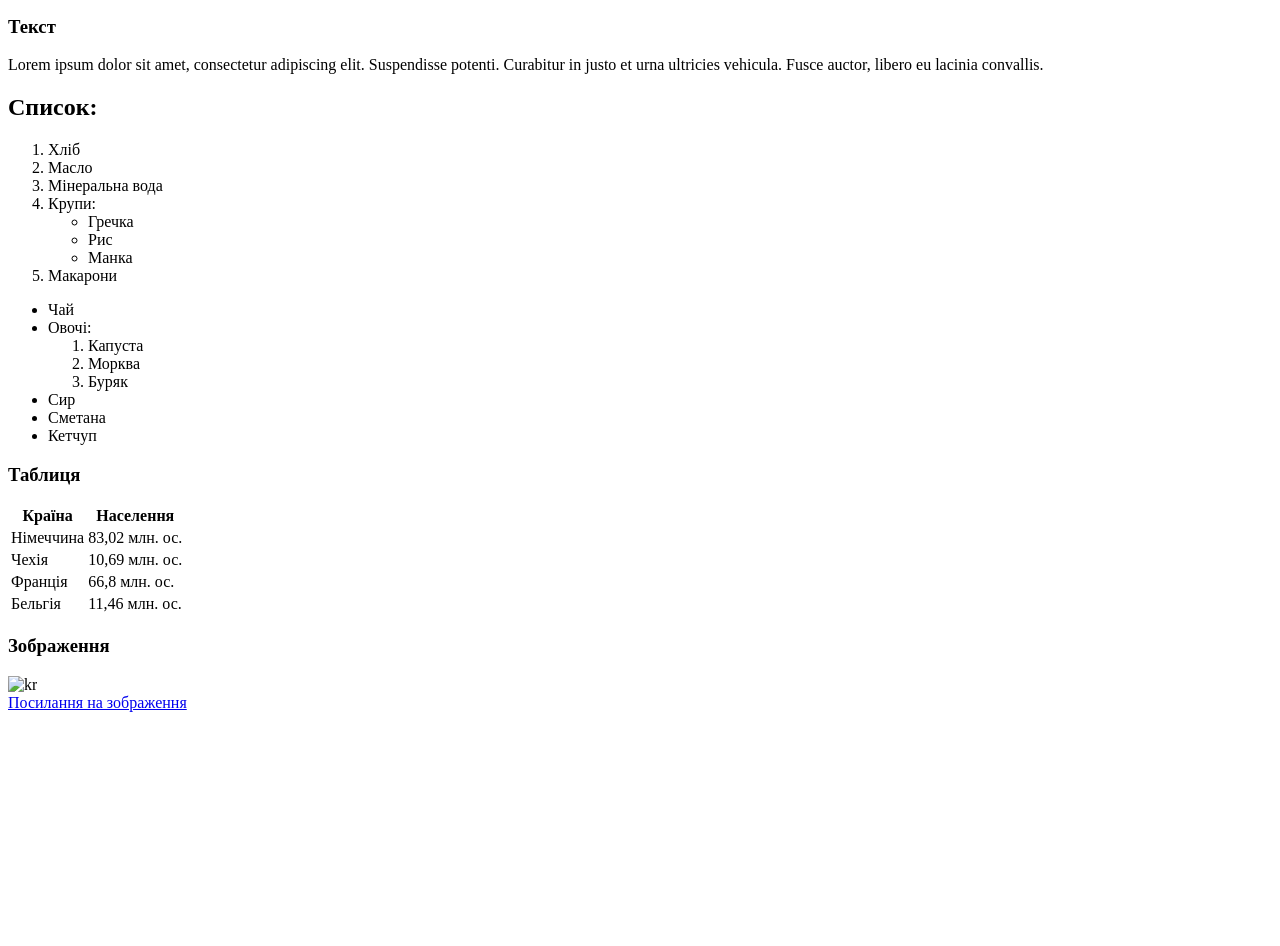
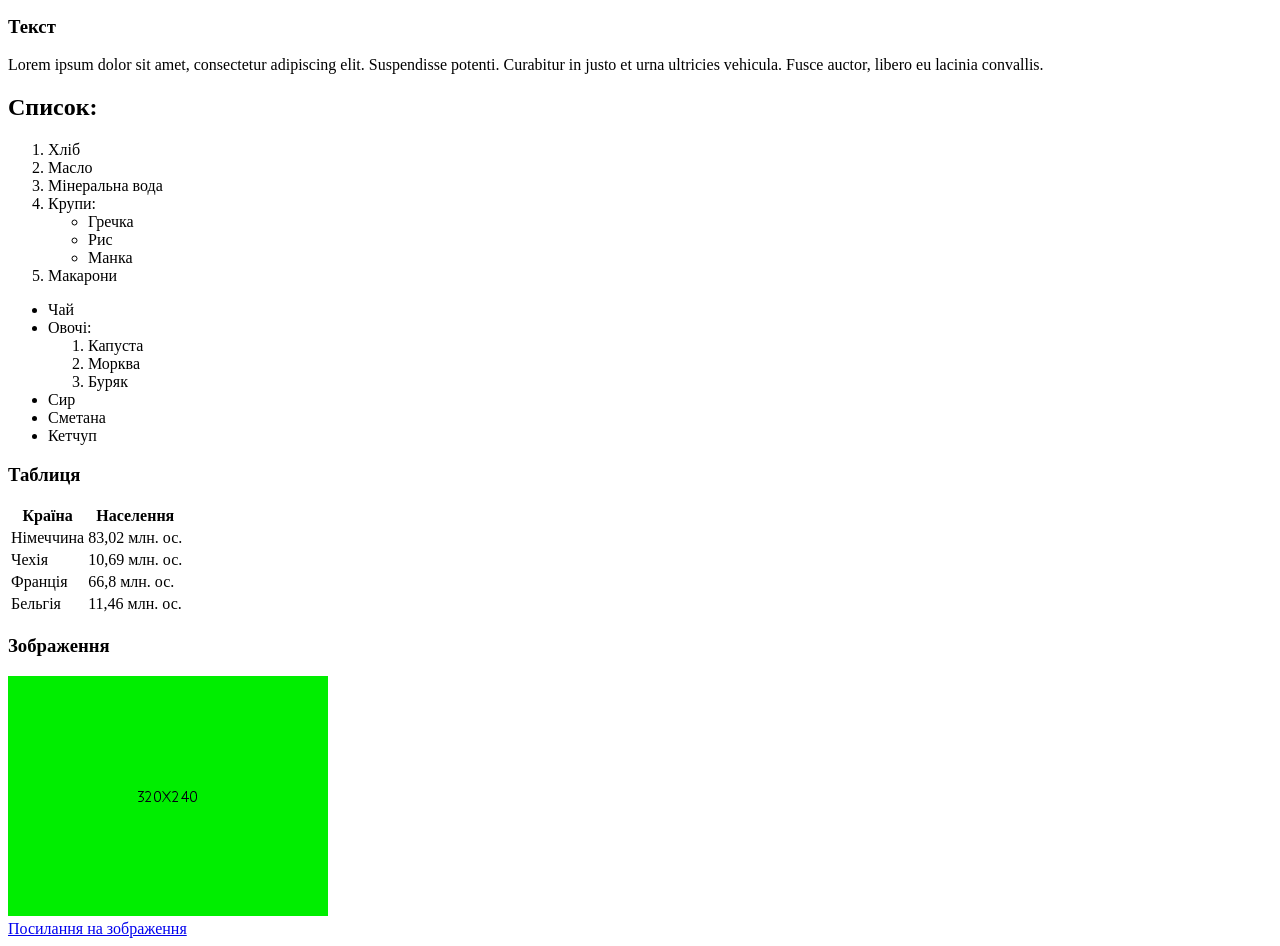
Before and after one commit to JoeWester/kontr_rep, a plain HTML site: page Kontr/index.html in a window 1280 px wide. Shown: the part 152-1098 px from the top of the page. Before the commit the page ends 872 px from the top, so only its background shows below. Drawn offline with Linux system fonts and the light colour scheme.

Commit message:
Update index.html

```diff
--- a/Kontr/index.html
+++ b/Kontr/index.html
@@ -94,7 +94,7 @@
       <div class="col-lg-lg-3 col-lg-12 col-md-6 col-sm-12">
         <section class="image block">
           <h3 class="image-title">Зображення</h3>
-          <img src="Kontr/kr.gif" alt="kr " />
+          <img src="kr.gif" alt="kr " />
         </section>
       </div>
     </div>
```
